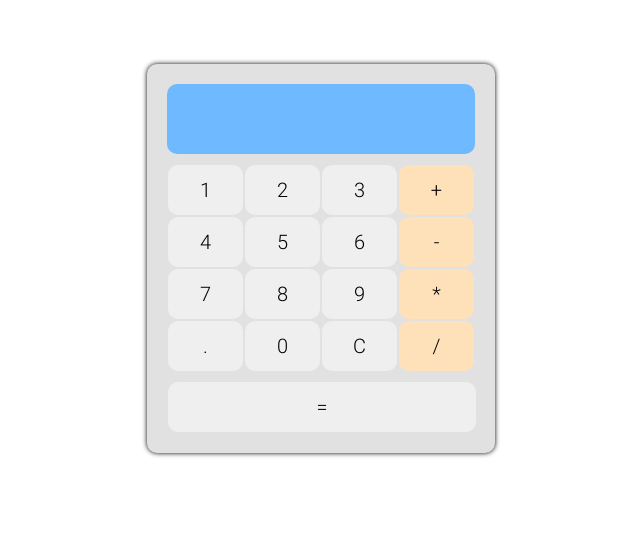
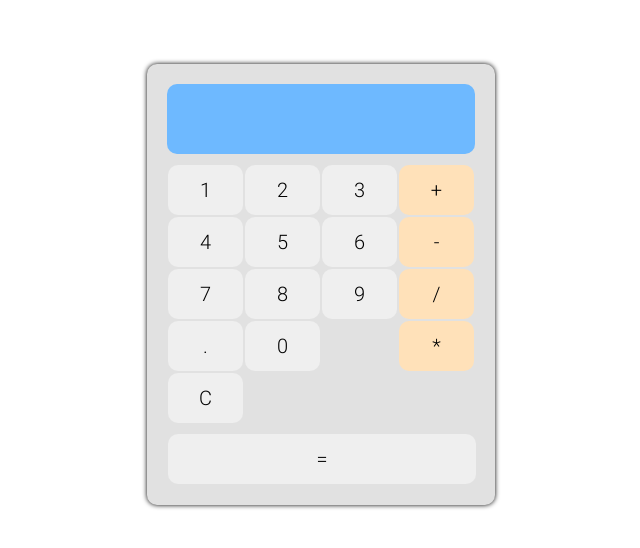
Before and after one commit to MAN5ON/LearnJSProjects, a React (Create React App) app: page / in a window 1280 px wide. Shown: the part 136-684 px from the top of the page, without its empty margins (319-959 px from the left). Built offline with nearby package versions, Linux system fonts and the light colour scheme.

Commit message:
reorganize calc

```diff
--- a/src/projects/calculator/calc.module.css
+++ b/src/projects/calculator/calc.module.css
@@ -19,8 +19,6 @@ button {
 button:active {
     background-color: rgb(150, 150, 150);
 }
-
-input {}
 
 .calculator {
     display: flex;
@@ -48,6 +46,20 @@ input {}
 
 }
 
+.buttons {
+    display: flex;
+    flex-wrap: wrap;
+    width: 310px;
+}
+
+.operands {
+    width: 231px;
+}
+
+.operators {
+    width: 78px;
+}
+
 .equal {
     width: 308px;
     margin-top: 10px;
--- a/src/projects/calculator/index.js
+++ b/src/projects/calculator/index.js
@@ -1,30 +1,24 @@
 import React, { useState } from "react";
 import s from "./calc.module.css"
+import { calcState } from "./state";
 
 export const Calculator = () => {
     const [expr, setExpr] = useState('')
+    console.log(calcState.operands);
+
 
     return (
         <div className={s.calculator}>
             <span id='outField' className={s.outField}> {expr} </span>
             <div className={s.buttons}>
-                <button className={s.operand} onClick={() => setExpr(expr + 1)}>1</button>
-                <button className={s.operand} onClick={() => setExpr(expr + 2)}>2</button>
-                <button className={s.operand} onClick={() => setExpr(expr + 3)}>3</button>
-                <button className={s.operator} onClick={() => setExpr(expr + '+')}>+</button>
-                <button className={s.operand} onClick={() => setExpr(expr + 4)}>4</button>
-                <button className={s.operand} onClick={() => setExpr(expr + 5)}>5</button>
-                <button className={s.operand} onClick={() => setExpr(expr + 6)}>6</button>
-                <button className={s.operator} onClick={() => setExpr(expr + '-')}>-</button>
-                <button className={s.operand} onClick={() => setExpr(expr + 7)}>7</button>
-                <button className={s.operand} onClick={() => setExpr(expr + 8)}>8</button>
-                <button className={s.operand} onClick={() => setExpr(expr + 9)}>9</button>
-                <button className={s.operator} onClick={() => setExpr(expr + '*')}>*</button>
-                <button className={s.dot} onClick={() => setExpr(expr + '.')}>.</button>
-                <button className={s.operand} onClick={() => setExpr(expr + 0)}>0</button>
+                <div className={s.operands}>
+                    {Object.values(calcState.operands).map( value => <button id={value} className={s.operand} onClick={() => setExpr(expr + value)}>{value}</button>)}
+                </div>
+                <div className={s.operators}>
+                    {Object.entries(calcState.operators).map(([key, value]) => <button id={key} className={s.operator} onClick={() => setExpr(expr + value)}>{value}</button>)}
+                </div>
                 <button className={s.clear} onClick={() => setExpr('')}>C</button>
-                <button className={s.operator} onClick={() => setExpr(expr + '/')}>/</button>
-                <button className={s.equal}>=</button>
+                <button className={s.equal} onClick={() => setExpr(eval(expr))}>=</button>
             </div>
         </div>
     )
--- /dev/null
+++ b/src/projects/calculator/state.js
@@ -0,0 +1,12 @@
+export const calcState = {
+    operands: [
+        '1', '2', '3', '4', '5', '6', '7', '8', '9', '.', '0'
+    ],
+
+    operators: {
+        'plus': '+',
+        'minus': '-',
+        'division': '/',
+        'multi': '*',
+    },
+}
```
